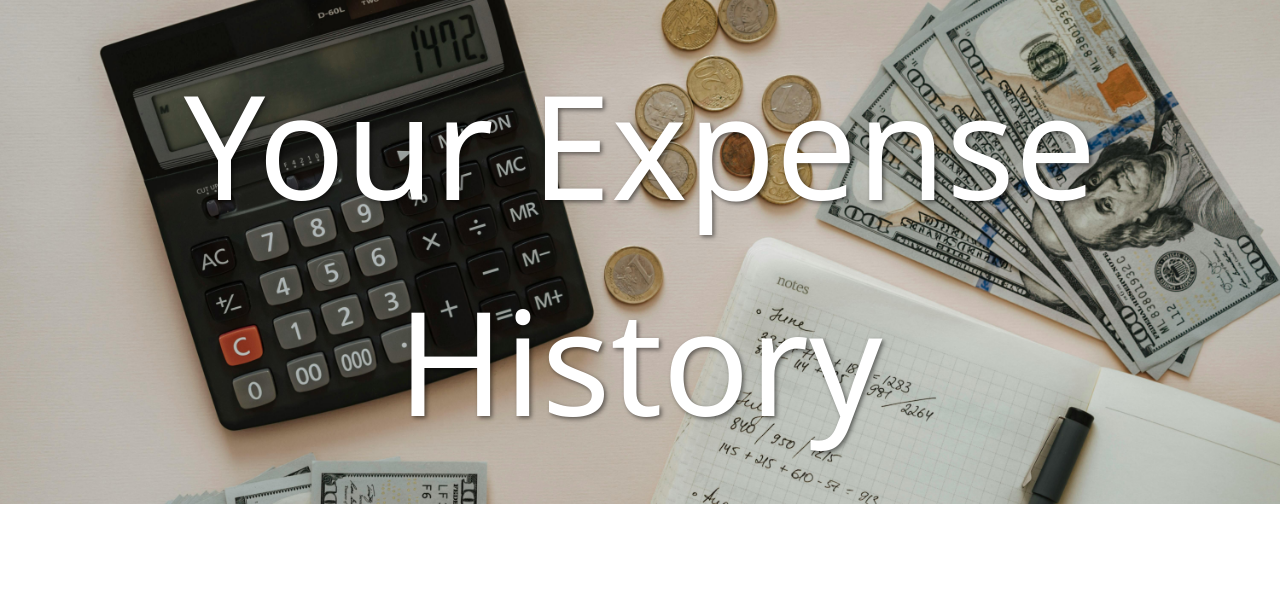
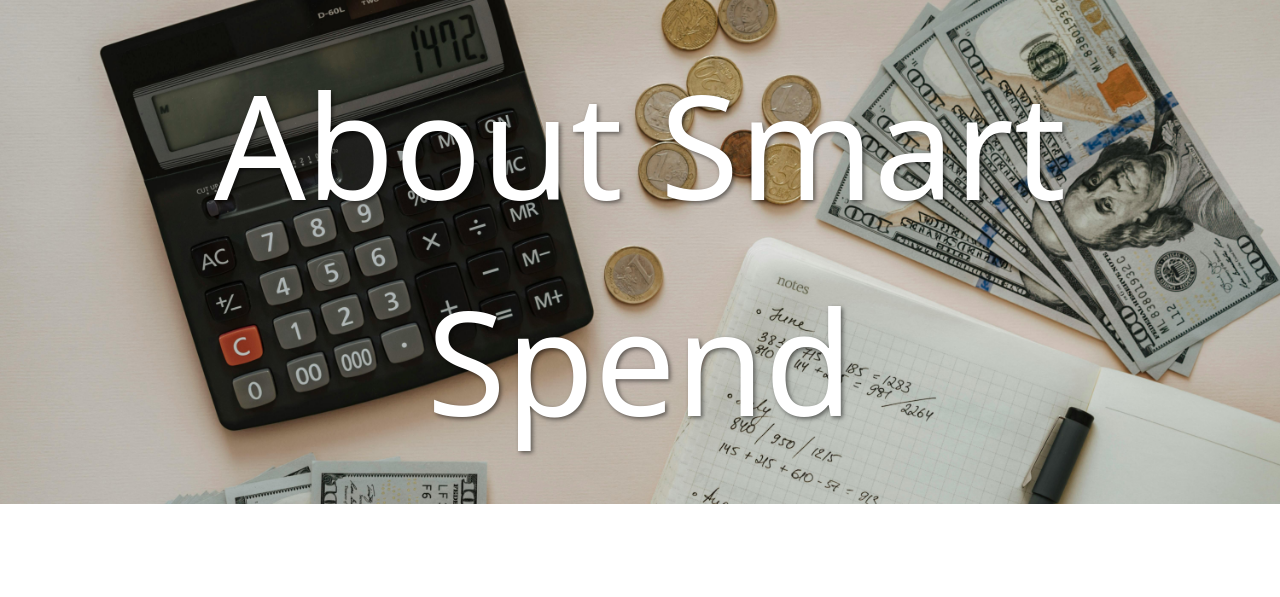
Before and after one commit to darianodirling/SmartSpend, a Flask app: page /about in a window 1280 px wide. Shown: the part 56-653 px from the top of the page. Run offline with Flask 3, Linux system fonts and the light colour scheme; some libraries are stand-ins or nearby versions.

Commit message:
quick aesthetic change

```diff
--- a/website/templates/about.html
+++ b/website/templates/about.html
@@ -108,7 +108,7 @@
 </style>
 
 <div class="smart-spend-section">
-  <div class="smart-spend-title">Your Expense History</div>
+  <div class="smart-spend-title">About Smart Spend</div>
 
   <div class="smart-spend-content">
     <div class="questions-and-answers">
--- a/website/templates/history.html
+++ b/website/templates/history.html
@@ -108,7 +108,7 @@ content %}
 </style>
 
 <div class="smart-spend-section">
-  <div class="smart-spend-title">About Smart Spend</div>
+  <div class="smart-spend-title">Your History</div>
 
   <div class="smart-spend-content">
     <div>jhi</div>
```
